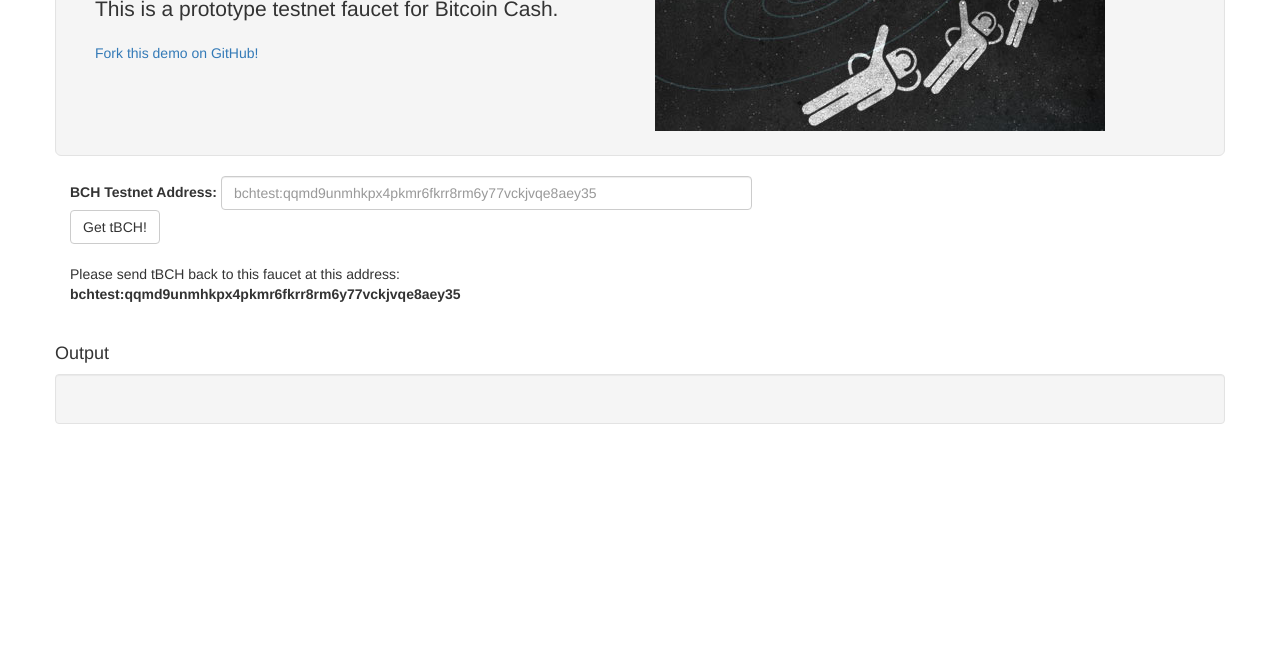
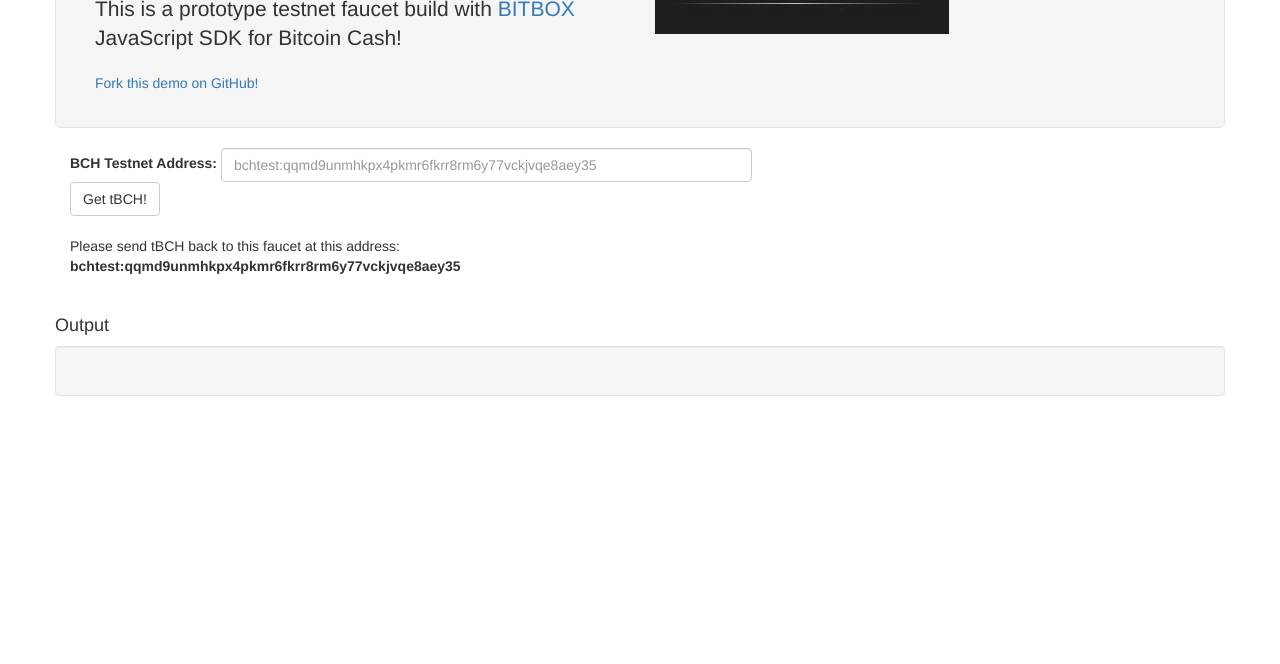
Before and after one commit to christroutner/testnet-faucet, a website: page front-end/index.html in a window 1280 px wide. Shown: the part 164-828 px from the top of the page. After the commit the page ends 800 px from the top, so only its background shows below. Drawn offline with Linux system fonts and the light colour scheme.

Commit message:
front-end changes

```diff
--- a/front-end/index.html
+++ b/front-end/index.html
@@ -32,14 +32,16 @@
       <div class='col-md-6'>
         <h2>BCH Testnet Faucet</h2>
         <p class='lead'>
-          This is a prototype testnet faucet for Bitcoin Cash.
+          This is a prototype testnet faucet build with
+          <a href="https://developer.bitcoin.com/bitbox">BITBOX</a>
+          JavaScript SDK for Bitcoin Cash!
         </p>
         <p>
           <a href="https://github.com/christroutner/testnet-faucet" target="_blank">Fork this demo on GitHub!</a>
         </p>
       </div>
       <div class='col-md-6 visible-md visible-lg'>
-        <img src='images/img-header.jpg' alt='Blast off with Bootstrap' />
+        <img src='images/bitcoincom.jpg' alt='Bitcoin.com Testnet Faucet' />
       </div>
     </div>
 
```
Also changed, not shown: front-end/images/bitcoincom.jpg (added).
